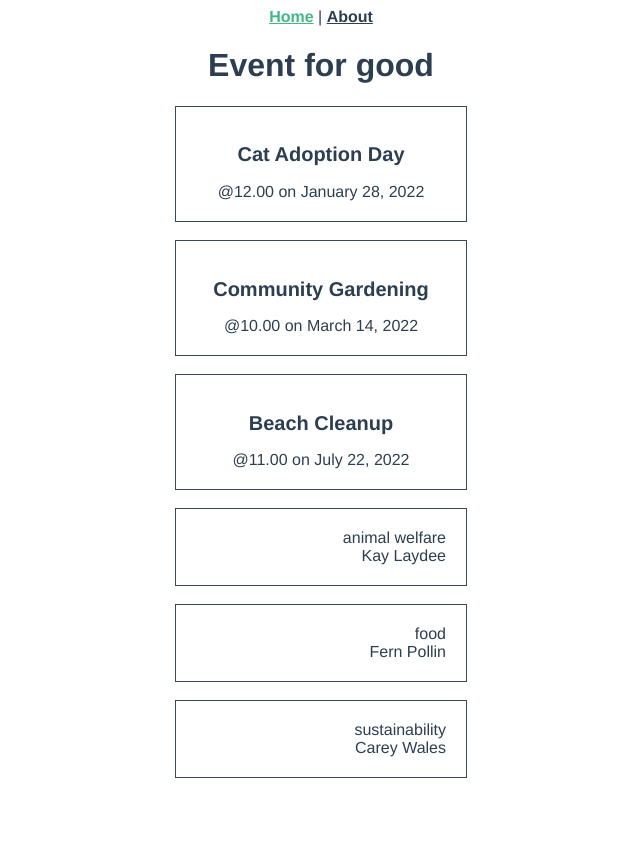
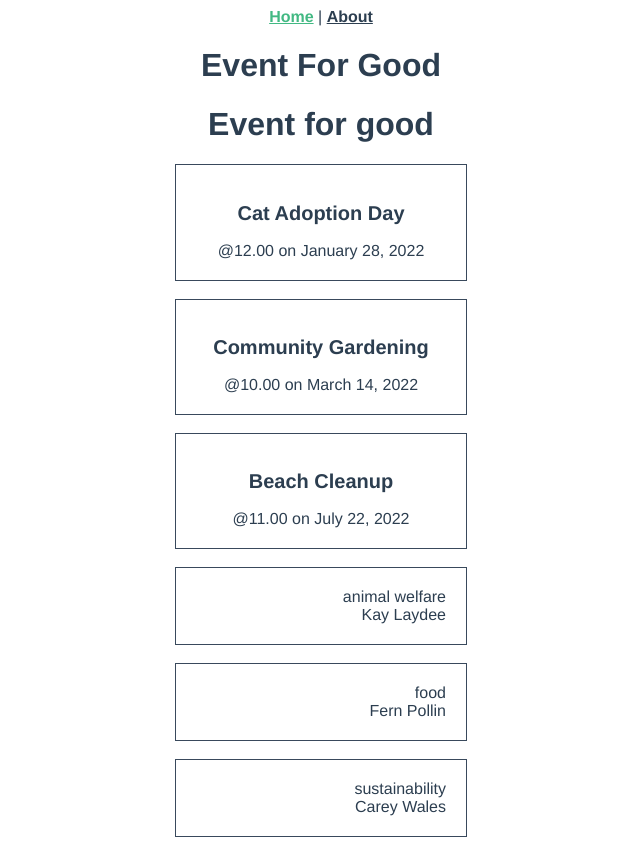
Before and after one commit to Mzknkung53/331-Lab02-intro-to-vite, a Vue app in the folder 331-intro-to-vite/: page / in a window 1280 px wide. Shown: the whole page, without its empty margins (319-959 px from the left). Before the commit the page ends 804 px from the top, so only its background shows below. Built offline with nearby package versions, Linux system fonts and the light colour scheme.

Commit message:
Question 9

```diff
--- a/331-intro-to-vite/src/App.vue
+++ b/331-intro-to-vite/src/App.vue
@@ -13,7 +13,8 @@ import EventCard from './components/EventCard.vue'
         </nav>
       </div>
     </header>
-
+<h1>Event For Good</h1>
+<!-- new element -->
     <RouterView />
   </div>
 </template>
```
